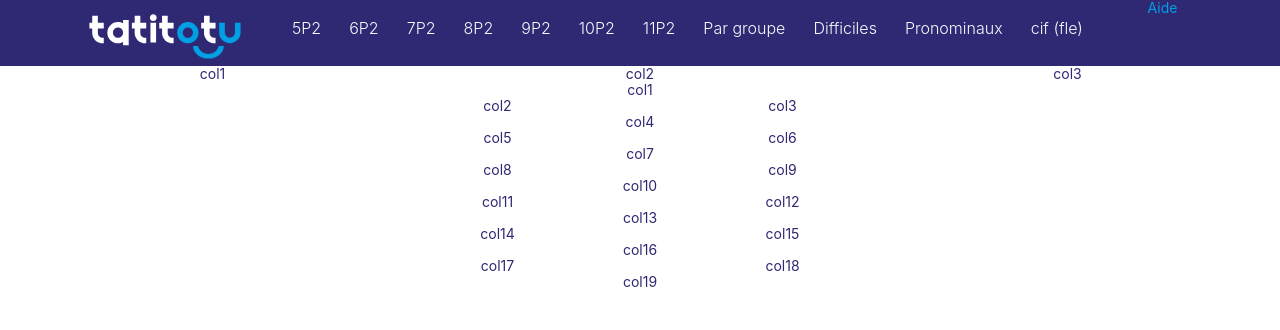
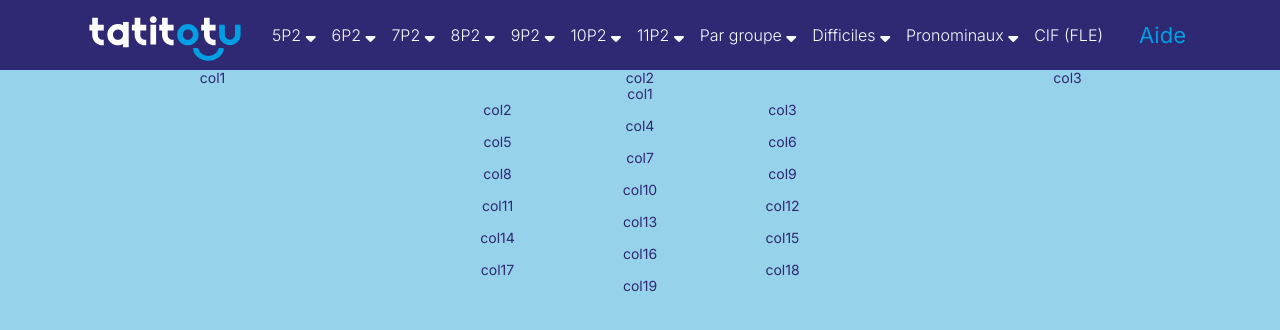
Before and after one commit to GiuliaCariulo/examen-tatitotu, a website built with Parcel: page src/index.html in a window 1280 px wide. Built offline with nearby package versions, Linux system fonts and the light colour scheme.

Commit message:
header done

```diff
--- a/src/index.html
+++ b/src/index.html
@@ -5,31 +5,37 @@
     <title>eikon parcel starter</title>
     <meta name="viewport" content="width=device-width, initial-scale=1.0" />
     <link rel="stylesheet" href="scss/main.scss" />
+    <link rel="preconnect" href="https://fonts.googleapis.com" />
+    <link rel="preconnect" href="https://fonts.gstatic.com" crossorigin />
+    <link
+      href="https://fonts.googleapis.com/css2?family=Inter:wght@100..900&display=swap"
+      rel="stylesheet"
+    />
   </head>
   <body>
     <header>
       <div class="container">
-        <div class="row">
+        <div class="row align-items-center">
           <div class="col-2">
             <img src="/src/ressources/img/logo_1.svg" alt="" />
           </div>
           <div class="col-9">
             <nav class="nav-top">
-              <div>5P2</div>
-              <div>6P2</div>
-              <div>7P2</div>
-              <div>8P2</div>
-              <div>9P2</div>
-              <div>10P2</div>
-              <div>11P2</div>
-              <div>Par groupe</div>
-              <div>Difficiles</div>
-              <div>Pronominaux</div>
+              <div>5P2 <span>sort-down</span></div>
+              <div>6P2 <span>sort-down</span></div>
+              <div>7P2 <span>sort-down</span></div>
+              <div>8P2 <span>sort-down</span></div>
+              <div>9P2 <span>sort-down</span></div>
+              <div>10P2 <span>sort-down</span></div>
+              <div>11P2 <span>sort-down</span></div>
+              <div>Par groupe <span>sort-down</span></div>
+              <div>Difficiles <span>sort-down</span></div>
+              <div>Pronominaux <span>sort-down</span></div>
               <div><span class="capital">cif (fle)</span></div>
             </nav>
           </div>
           <div class="col-1">
-            <a href="" class="help">Aide</a>
+            <div class="help"><a href="">Aide</a></div>
           </div>
         </div>
       </div>
--- a/src/scss/_base.scss
+++ b/src/scss/_base.scss
@@ -3,11 +3,17 @@
 // ==================================== */
 
 :root {
+  --white: #f7fdff;
   --dark-blue: #2f2873;
   --blue: #009fe3;
+  --high-blue: #97d2eb;
   --light-blue: rgba(0, 159, 227, 0.3);
-  --white: #f7fdff;
   --red: #ff0000;
+}
+
+@font-face {
+  font-family: "Font Awesome";
+  src: url(../ressources/font/Font\ Awesome\ 6\ Free-Solid-900.otf);
 }
 
 /* ====================================
@@ -51,13 +57,18 @@ video {
 body {
   color: var(--dark-blue);
   text-align: center;
-  font-family: Inter;
+  font-family: Inter, sans-serif;
   font-size: 14px;
   font-style: normal;
   font-weight: 400;
   line-height: 16px;
+  background-color: var(--high-blue);
 }
 
 header {
   background-color: var(--dark-blue);
 }
+
+header img {
+  height: 70px;
+}
--- a/src/scss/modules/_help.scss
+++ b/src/scss/modules/_help.scss
@@ -1,4 +1,13 @@
 .help {
+  color: var(--blue);
+  font-size: 22px;
+  display: flex;
+  flex-direction: row;
+  justify-content: center;
+  align-items: center;
+  height: 60px;
+}
+
+.help a {
   text-decoration: none;
-  color: var(--blue);
 }
--- a/src/scss/modules/_nav-top.scss
+++ b/src/scss/modules/_nav-top.scss
@@ -2,9 +2,7 @@
   display: flex;
   flex-direction: row;
   justify-content: space-between;
-  align-items: center;
-  flex-wrap: nowrap;
-  padding: 20px;
+  font-weight: 300;
 }
 
 .nav-top {
@@ -13,3 +11,12 @@
   font-weight: 300;
   line-height: 16px;
 }
+
+.nav-top span {
+  font-family: "Font Awesome";
+}
+
+.nav-top span.capital {
+  font-family: Inter, sans-serif;
+  text-transform: uppercase;
+}
```
Also changed, not shown: src/ressources/font/Font Awesome 6 Free-Solid-900.otf (added), src/scss/modules/_example.scss (deleted), 3 other files.
